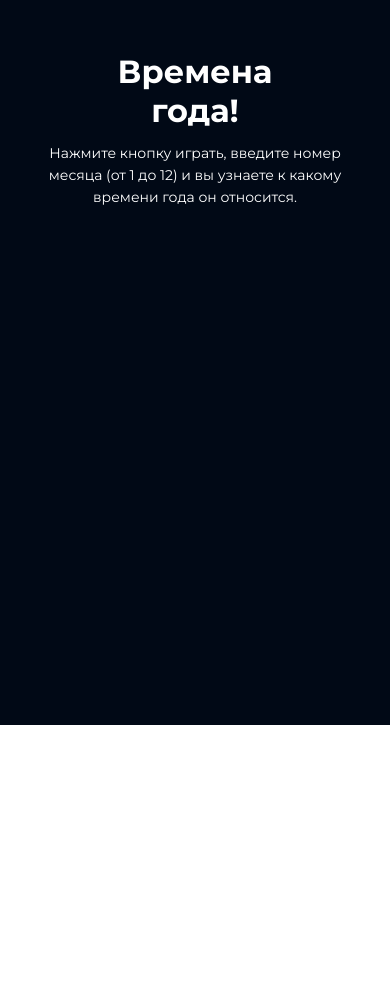
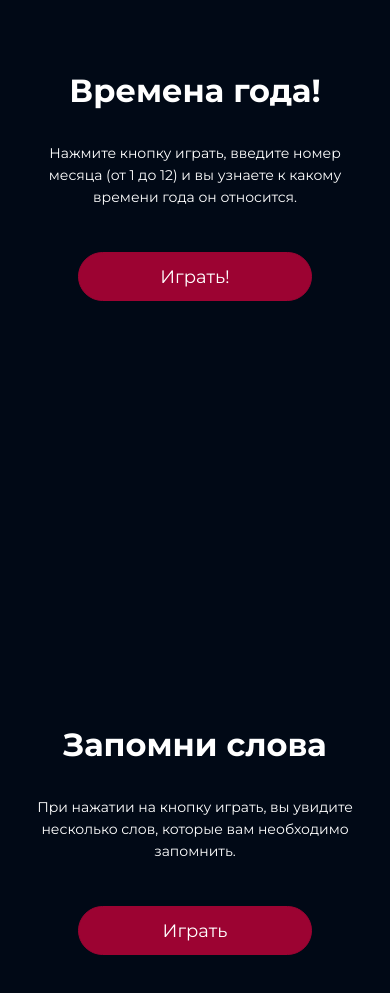
Before and after one commit to KochenkovAN/2-nd-course-HW, a plain HTML site: page index.html in a window 390 px wide. Shown: the part 2013-3006 px from the top of the page. Before the commit the page ends 2738 px from the top, so only its background shows below. Drawn offline with Linux system fonts and the light colour scheme.

Commit message:
Изменения в HTML и CSS файлах

```diff
--- a/index.html
+++ b/index.html
@@ -40,12 +40,21 @@
 
         <h1 class="footer__title">Времена года!</h1>
         <p class="footer__text">Нажмите кнопку играть, введите номер месяца (от 1 до 12) и вы узнаете к какому времени года он относится.</p>
-        <!-- <button onclick="game()" class="footer__button" type="submit">Играть!</button> -->
+        <button onclick="game()" class="footer__button" type="submit">Играть!</button>
+
+    </div>
+
+    <div class="footer__bottom center">
+
+        <h1 class="footer__bottom__title">Запомни слова</h1>
+        <p class="footer__bottom__text">При нажатии на кнопку играть, вы увидите несколько слов, которые вам необходимо запомнить.</p>
+        <button onclick="game()" class="footer__button" type="submit">Играть</button>
 
     </div>
 
 </body>
 
 <script src="HW_6.js"></script>
+<script src="HW_7.js"></script>
 
 </html>
--- a/style.css
+++ b/style.css
@@ -184,6 +184,37 @@ span {
     margin-left: 32px;
 }
 
+.footer__bottom {
+    height: 800px;
+    background-image: url(./img/Fon_footer.jpg);
+    background-repeat: no-repeat;
+    background-position: center;
+    background-size: cover;
+    display: flex;
+    flex-direction: column;
+}
+
+.footer__bottom__title {
+    max-width: 396px;
+    font-family: 'Montserrat';
+    font-style: normal;
+    font-weight: 700;
+    font-size: 48px;
+    line-height: 59px;
+    color: #FFFFFF;
+}
+
+.footer__bottom__text {
+    max-width: 584px;
+    font-family: 'Montserrat';
+    font-style: normal;
+    font-weight: 300;
+    font-size: 18px;
+    line-height: 32px;
+    color: #FFFFFF;
+    margin-top: 32px;
+}
+
 /* Мобильная версия сайта */
 @media (max-width: 1140px) {
     .top {
@@ -217,7 +248,12 @@ span {
         align-items: center;
     }
 
-    .footer{
+    .footer {
+        align-items: center;
+        height: 654px;
+    }
+
+    .footer__bottom {
         align-items: center;
         height: 654px;
     }
@@ -245,7 +281,19 @@ span {
     }
 
     .footer__title {
-        max-width: 243px;
+        max-width: 264px;
+        height: 39px;
+        font-family: 'Montserrat';
+        font-style: normal;
+        font-size: 32px;
+        line-height: 39px;
+        display: flex;
+        align-items: center;
+        text-align: center;
+    }
+
+    .footer__bottom__title {
+        max-width: 264px;
         height: 39px;
         font-family: 'Montserrat';
         font-style: normal;
@@ -264,4 +312,13 @@ span {
         align-items: center;
         text-align: center;
     }
+
+    .footer__bottom__text {
+        max-width: 343px;
+        height: 66px;
+        font-size: 14px;
+        line-height: 22px;
+        align-items: center;
+        text-align: center;
+    }
 }
```
